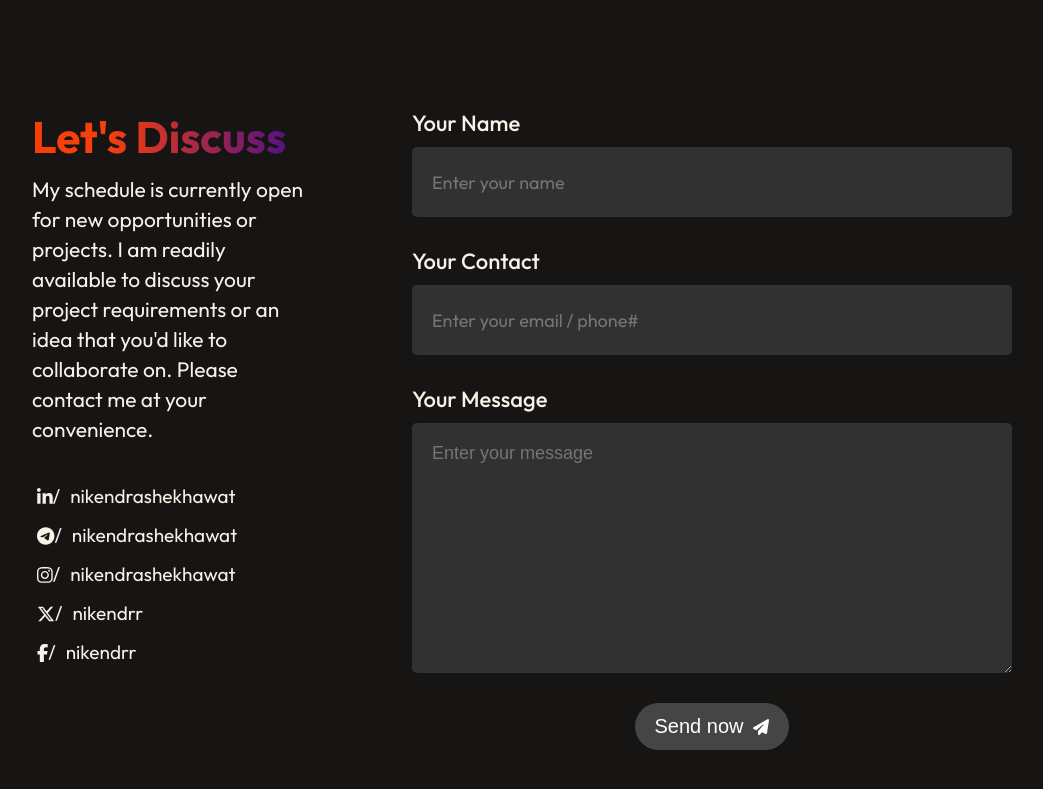
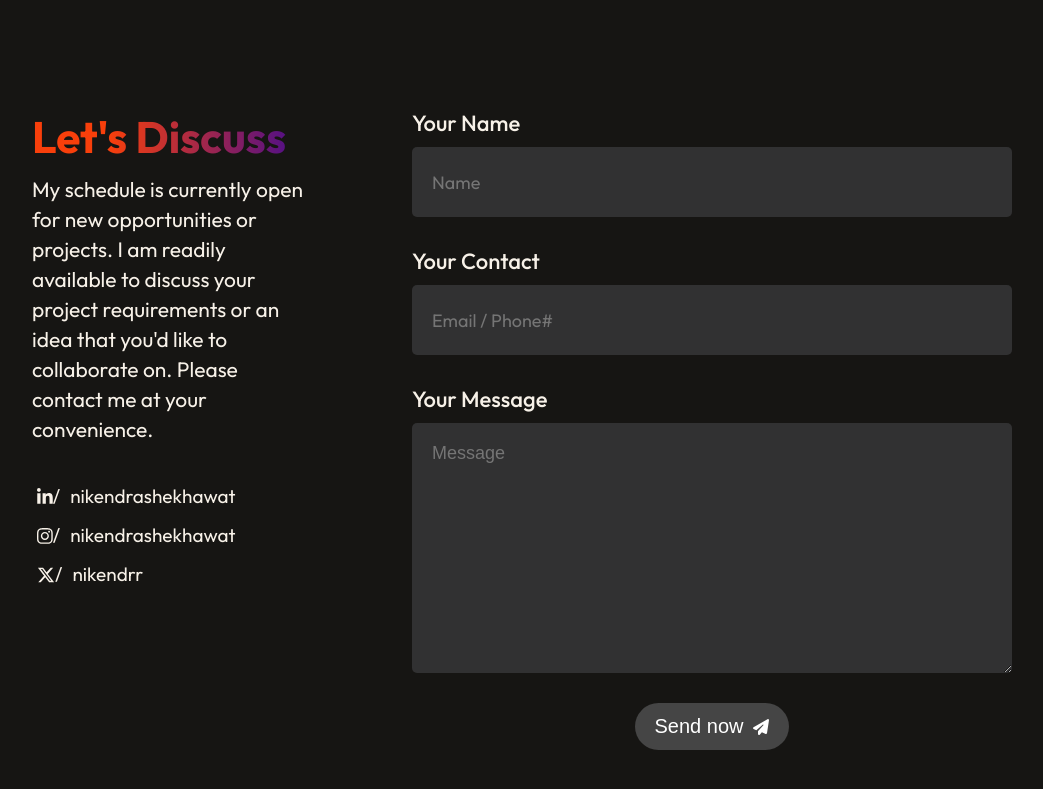
Before and after one commit to nikendrashekhawat/portfolio, a React (Vite) app: page /#profile in a window 1280 px wide. Shown: the part 5168-5957 px from the top of the page, without its empty margins (118-1161 px from the left). Built offline with nearby package versions, Linux system fonts and the light colour scheme.

Commit message:
delete some contact methods

```diff
--- a/src/components/contact/Contact.jsx
+++ b/src/components/contact/Contact.jsx
@@ -1,6 +1,6 @@
 import React, { useState } from 'react'
 import { FontAwesomeIcon } from '@fortawesome/react-fontawesome'
-import { faLinkedinIn, faInstagram, faXTwitter, faFacebookF, faTelegram } from '@fortawesome/free-brands-svg-icons'
+import { faLinkedinIn, faInstagram, faXTwitter } from '@fortawesome/free-brands-svg-icons'
 import { faPaperPlane} from '@fortawesome/free-solid-svg-icons'
 import './Contact.css'
 
@@ -72,10 +72,6 @@ const Contact = () => {
                 <a href="https://www.linkedin.com/in/nikendrashekhawat/"><p>nikendrashekhawat</p></a>
               </div>
               <div className="contact-method-social">
-                <a href="https://t.me/nikendrashekhawat"><FontAwesomeIcon className='contact-icon' icon={faTelegram} />/</a>
-                <a href="https://t.me/nikendrashekhawat"><p>nikendrashekhawat</p></a>
-              </div>
-              <div className="contact-method-social">
                 <a href="https://www.instagram.com/nikendrashekhawat"><FontAwesomeIcon className='contact-icon' icon={faInstagram} />/</a>
                 <a href="https://www.instagram.com/nikendrashekhawat"><p>nikendrashekhawat</p> </a>
               </div>
@@ -83,26 +79,22 @@ const Contact = () => {
                 <a href="https://www.x.com/nikendrr"><FontAwesomeIcon className='contact-icon' icon={faXTwitter} />/</a>
                 <a href="https://www.x.com/nikendrr"><p>nikendrr</p> </a>
               </div>
-              <div className="contact-method-social">
-                <a href="https://www.facebook.com/nikendrr"><FontAwesomeIcon className='contact-icon' icon={faFacebookF} />/</a>
-                <a href="https://www.facebook.com/nikendrr"><p>nikendrr</p></a>
-              </div>
             </div>
           </div>
           <form onSubmit={onSubmit} className="contact-right-form">
             <div className="contact-details">
               <label htmlFor="">Your Name</label>
-              <input type="text" name="name" id="name" placeholder='Enter your name' className={errors.name ? 'error' : ''}/>
+              <input type="text" name="name" id="name" placeholder='Name' className={errors.name ? 'error' : ''}/>
               {errors.name && <span className="error-message">{errors.name}</span>}
             </div>
             <div className="contact-details">
               <label htmlFor="">Your Contact</label>
-              <input type="text" name="email" id="email" placeholder='Enter your email / phone#' className={errors.email ? 'error' : ''}/>
+              <input type="text" name="email" id="email" placeholder='Email / Phone#' className={errors.email ? 'error' : ''}/>
               {errors.email && <span className="error-message">{errors.email}</span>}
             </div>
             <div className="contact-details">
               <label htmlFor="">Your Message</label>
-              <textarea name="message" id="message" rows="10" placeholder="Enter your message" className={errors.message ? 'error' : ''}></textarea>
+              <textarea name="message" id="message" rows="10" placeholder="Message" className={errors.message ? 'error' : ''}></textarea>
               {errors.message && <span className="error-message">{errors.message}</span>}
 
             </div>
```
